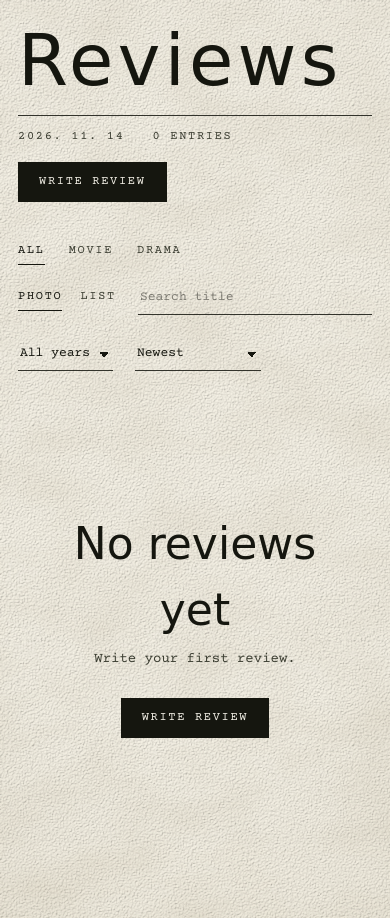
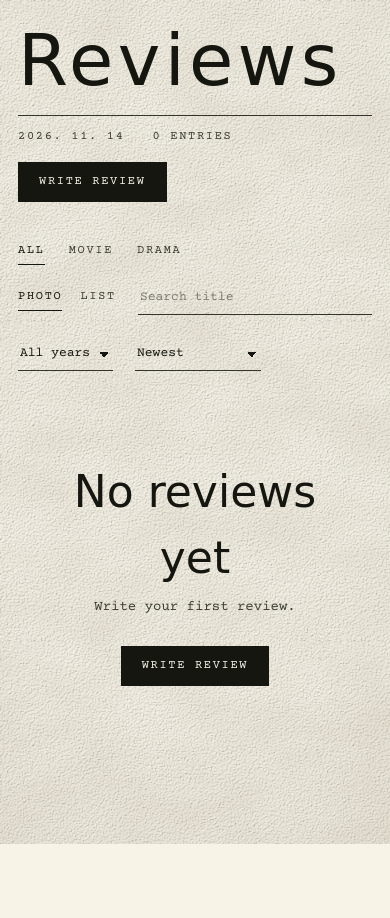
Before and after one commit to aneedju/AFTER, a plain HTML site: page index.html in a window 390 px wide. After the commit the page ends 844 px from the top, so only its background shows below. Drawn offline with nearby package versions, Linux system fonts and the light colour scheme; a web font is replaced by a local one.

Commit message:
Add files via upload

```diff
--- a/css/style.css
+++ b/css/style.css
@@ -43,6 +43,9 @@
 /* ===== Base ===== */
 *, *::before, *::after { box-sizing: border-box; }
 html { -webkit-text-size-adjust: 100%; }
+/* scrolling still works, but no scrollbar is drawn */
+html, body, .sheet { scrollbar-width: none; -ms-overflow-style: none; }
+html::-webkit-scrollbar, body::-webkit-scrollbar, .sheet::-webkit-scrollbar { display: none; width: 0; height: 0; }
 body {
   margin: 0;
   min-height: 100vh;
@@ -116,7 +119,7 @@ select option { background: var(--paper); color: var(--ink); }
 .text-btn:hover { color: var(--danger); }
 
 /* ===== Page ===== */
-.container { max-width: 1280px; margin: 0 auto; padding: 44px 40px 120px; }
+.container { max-width: 1280px; margin: 0 auto; padding: 44px 40px 64px; }
 
 .top { margin-bottom: 36px; }
 .page-title {
@@ -192,7 +195,7 @@ select option { background: var(--paper); color: var(--ink); }
 }
 .card-rating .star { font-size: 12px; }
 
-.empty { text-align: center; padding: 100px 20px; }
+.empty { text-align: center; padding: 48px 20px; }
 .empty h2 { margin: 0 0 6px; font-family: var(--hand); font-weight: 400; font-size: 44px; }
 .empty p { margin: 0 0 28px; font-size: 14px; color: var(--ink-2); }
 
@@ -372,7 +375,7 @@ select option { background: var(--paper); color: var(--ink); }
   .col-left { max-width: 420px; }
 }
 @media (max-width: 760px) {
-  .container { padding: 28px 18px 80px; }
+  .container { padding: 28px 18px 48px; }
   .top-row { flex-wrap: wrap; }
   .grid { gap: 14px; }
   .grid-col { gap: 28px; }
```
